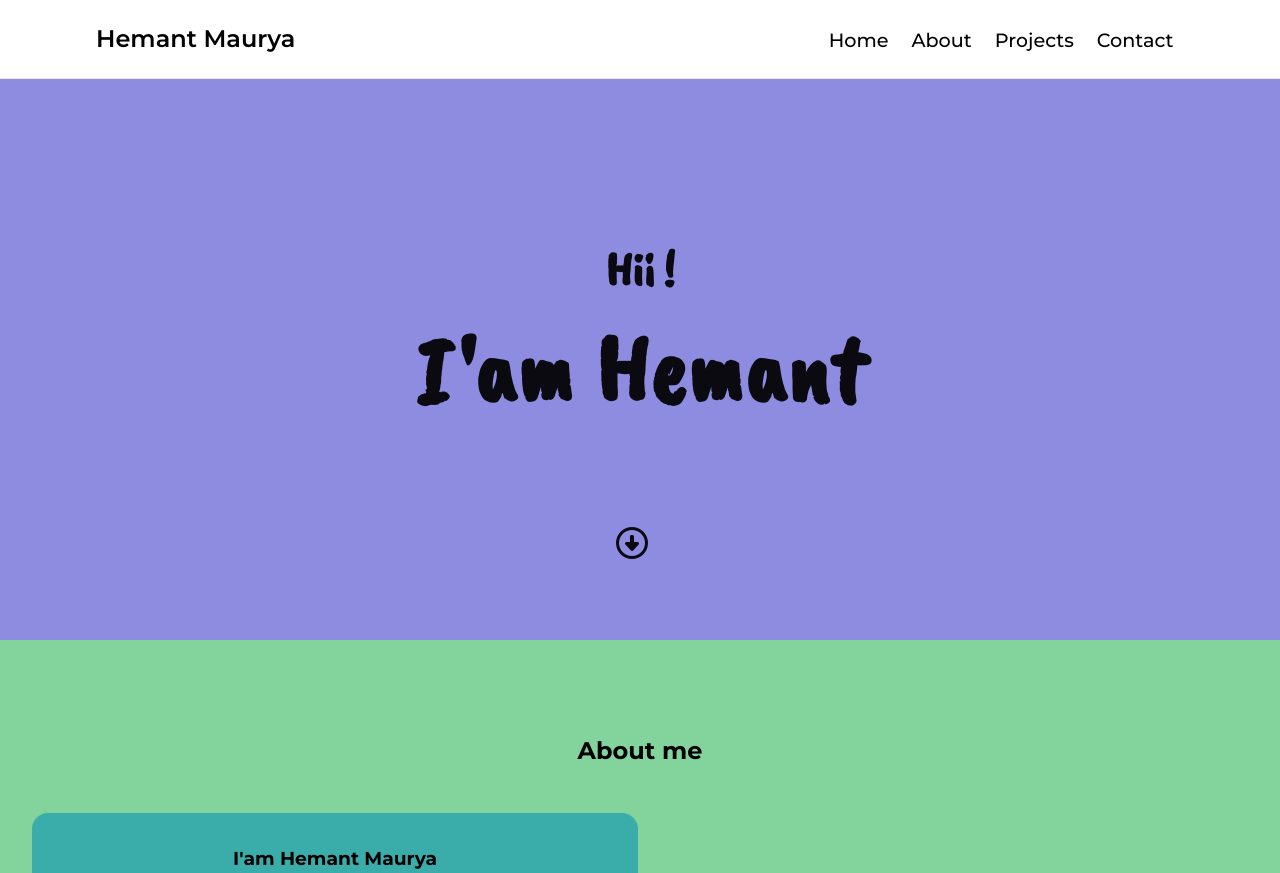
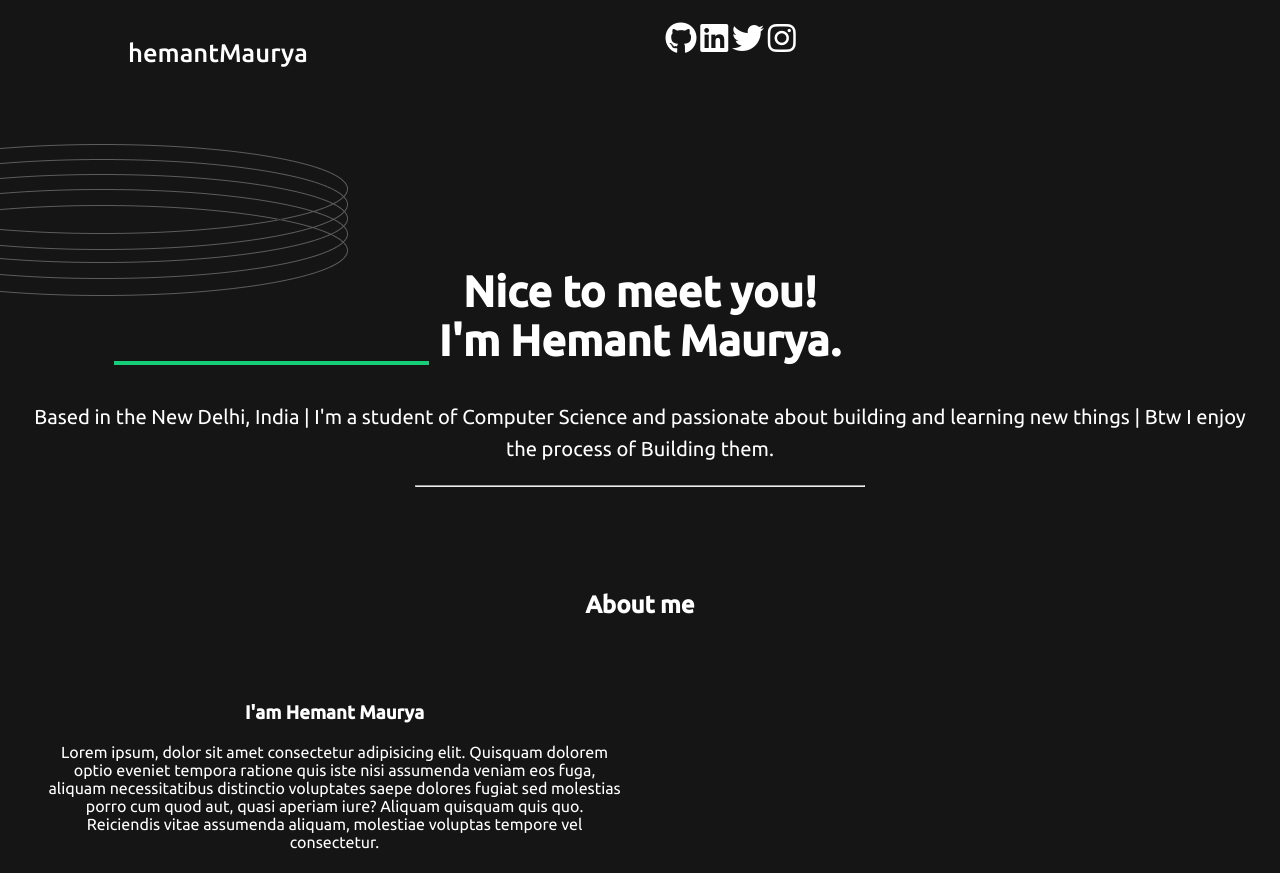
Before and after one commit to hemantmaurya344/Portfolio, a plain HTML site: page index.html in a window 1280 px wide. Shown: the top 873 px of the page. Drawn offline with nearby package versions, Linux system fonts and the light colour scheme.

Commit message:
15 Jan 2023

```diff
--- a/index.html
+++ b/index.html
@@ -5,7 +5,7 @@
     <meta http-equiv="X-UA-Compatible" content="IE=edge">
     <meta name="viewport" content="width=device-width, initial-scale=1.0">
     <title>Hemant.</title>
-
+    <link rel="shortcut icon" href="/resources/images/favicon.png" type="png/svg">
     <link rel="stylesheet" href="https://cdnjs.cloudflare.com/ajax/libs/font-awesome/6.2.0/css/all.min.css" integrity="sha512-xh6O/CkQoPOWDdYTDqeRdPCVd1SpvCA9XXcUnZS2FmJNp1coAFzvtCN9BmamE+4aHK8yyUHUSCcJHgXloTyT2A==" crossorigin="anonymous" referrerpolicy="no-referrer" />
     <link rel="stylesheet" href="styles/style.css">
     <script src="index.js" defer></script>
@@ -13,24 +13,31 @@
 <body>
     <nav>
         <div class="navbar">
-            <a href="#Home" onclick="toHome()" class="title">Hemant Maurya</a>
-            <ul>
-                <li onclick="toHome()"><a href="#Home">Home</a></li>
-                <li onclick="toabout()"><a href="#About">About</a></li>
-                <li onclick="toproject()"><a href="#Projects">Projects</a></li>
-                <li onclick="tocontact()"><a href="#Contact">Contact</a></li>
-            </ul>
+            <a href="#Home" class="title">hemantMaurya</a>
+            <div class="social-links">
+                <i class="fa-brands fa-github fa-2x" onclick="github()"></i>
+                <i class="fa-brands fa-linkedin fa-2x" onclick="linkedin()"></i>
+                <i class="fa-brands fa-twitter fa-2x" onclick="twitter()"></i>
+                <i class="fa-brands fa-instagram fa-2x" onclick="instagram()"></i>
+            </div>
         </div>
     </nav>
+
     <!-- Home page -->
     <section class="home" id="home-page">
+        <div class="drawable-objects">
+            <img src="/resources/circle-object.png" alt="backround-object">
+        </div>
         <div>
-            <h1>Hii ! <span>I'am Hemant</span></h1>
-            <i class="fa-regular fa-circle-down fa-2xl"></i>
+            <div class="underline"></div>
+            <h1>Nice to meet you! <span> I'm Hemant Maurya.</span></h1>
+            <p>Based in the New Delhi, India | I'm a student of Computer Science and passionate about building and learning new things | Btw I enjoy the process of Building them.</p>
+
         </div>
     </section>
+    <hr>
 
-    <!--About page-->
+    <!--skill page-->
     <section class="about" id="about-page">
         <h2>About me</h2>
         <div class="about-grid-outer">
@@ -73,13 +80,13 @@
         <h2>Contact</h2>
         <h3>Get in touch with me : <a href="">hemantmaurya344@gmail.com</a></h3>
         <h5>Or Connect with me here: </h5>
-        <i class="fa-brands fa-linkedin"></i>
-        <i class="fa-brands fa-twitter"></i>
-        <i class="fa-brands fa-github"></i>
-        <i class="fa-brands fa-instagram"></i>
+        <i class="fa-brands fa-linkedin fa-2x" onclick="linkedin()"></i>
+        <i class="fa-brands fa-twitter fa-2x" onclick="twitter()"></i>
+        <i class="fa-brands fa-github fa-2x" onclick="github()"></i>
+        <i class="fa-brands fa-instagram fa-2x" onclick="instagram()"></i>
         <h6>Optional:</h6>
-        <i class="fa-brands fa-discord"></i>
-        <i class="fa-brands fa-telegram"></i>
+        <i class="fa-brands fa-discord fa-2x"></i>
+        <i class="fa-brands fa-telegram fa-2x"></i>
     </section>
 
     <!-- footer -->
--- a/index.js
+++ b/index.js
@@ -1,13 +1,19 @@
 // for funtioning the navbar buttons
 function toHome(e){
-    const homeBtn = document.getElementById('home-page').scrollIntoView(true);
+    const homeBtn = document.querySelector('body').scrollIntoView(true);
 }
-function toabout(e){
-    const aboutBtn  = document.getElementById('about-page').scrollIntoView(true);
+
+
+
+function linkedin(e){
+    window.location.href="https://www.linkedin.com/in/hemantmaurya344/";
 }
-function toproject(e){
-    const projectBtn = document.getElementById('project-page').scrollIntoView(true);
+function twitter(e){
+    window.location.href="https://twitter.com/mauryahemant19";
 }
-function tocontact(e){
-    const contactBtn = document.getElementById('contact-page').scrollIntoView(true);
+function github(e){
+    window.location.href="https://github.com/hemantmaurya344";
 }
+function instagram(e){
+    window.location.href="https://www.instagram.com/iamhemantmaurya/";
+}
--- a/styles/style.css
+++ b/styles/style.css
@@ -1,79 +1,93 @@
-@import url('https://fonts.googleapis.com/css2?family=Montserrat:wght@400;500;600;700&family=Caveat+Brush:wght@400&display=swap');
+@import url('https://fonts.googleapis.com/css2?family=Ubuntu:wght@400;500&display=swap');
 
+:root{
+    --font-primary: 'Ubuntu', sans-serif;
+    --font-regular: 400;
+    --font-semibold: 500;
+    --font-bold: 600;
+}
 /* add animation to h1 and h1 span */
 /* nav bar animation hover */
+
 body{
-    font-family: 'Montserrat', sans-serif;
+    font-family: var(--font-primary);
     margin: 0;
     padding: 0;
     text-align: center;
+    scroll-behavior: smooth;
+    background-color: rgba(12, 12, 12, 0.959);
+    color: white;
 }
+
+/* navigation-section */
 
 nav a {
     text-decoration: none;
-    color: black;
+    color: rgb(255, 255, 255);
     cursor: default;
 }
 .navbar{
     display: flex;
-    align-items: baseline;
-    border-bottom: 0.12em solid rgba(238, 231, 231, 0.932);
-    background-color: white;
-    width: 84.5em;
-    position: fixed;
 }
 .navbar .title{
-    margin-top: 1em;
-    margin-left: 4em;
-    font-weight: 600;
-    font-size: 1.5em;
+    text-align: center;
+    margin: 1.5em 0 0 5em;
+    font-weight: var(--font-semibold);
+    font-size: 1.6em;
 }
-li{
-    list-style: none;
-    padding: 0.5em;
-    margin-left: 0.2em;
-    font-size: 1.2em;
-    font-weight: 500;
-    border-radius: 0.5em solid black;
-}
-
-ul{
-    display: flex;
-    flex-direction: row;
-    margin-left: 30em;
+.social-links{
+    display: grid;
+    gap: 1em ;
+    position: relative;
+    top: 10em;
+    left: 7em;
 
 }
 
+/* home-section start here*/
+
 .home{
-    background-color: rgba(99, 97, 212, 0.726);
-    /* padding: 15em; */
-    color: rgba(0, 0, 0, 0.925);
-    /* background-image: url(/resources/home-page.svg);
-    background-repeat: no-repeat;    */
+    color: white;
+    font-size: 1.8em;
+    font-weight: var(--font-semibold);
+}
+.drawable-objects{
+    position: absolute;
+    top: 5em;
+    left: -8em;
+    opacity: 30%;
 }
 .home h1{
-    margin: 0;
-    /* padding: 5em; */
-    padding-top: 5em;
-    font-size: 3em;
-    text-align: center;
-    font-family: 'Caveat Brush', cursive;
-    /* color: rgba(87, 38, 52, 0.932); */
+    margin-top: 4.5em;
     cursor: default;
+}
+.underline{
+    border: 0.1em solid rgb(23, 206, 120);
+    position: relative;
+    left: 3.95em;
+    top: 10.15em;
+    width: 10.8em;
+    z-index: -1;
+}
+.home p{
+    font-size: 0.7em;
+    font-weight: var(--font-regular);
+    margin: 1em;
+    line-height: 1.6em;
 }
 .home span{
     display: block;
-    margin-top: 0.1em;
-    letter-spacing: 0.01em;
-    font-size: 2em;
 }
-.home i{
-    margin: 3.5em 0 3em -0.5em;
+
+
+hr{
+    width: 28em;
 }
+
 
 .about{
     text-align: center;
-    background-color: #83d39d;
+    /* background-color: #5e8d6e; */
     padding: 0 2em 5em 2em;
 
 }
@@ -89,19 +103,19 @@ ul{
 }
 
 .about-inner{
-    background-color: #3AADAB;
+    /* background-color: #396c9c; */
     padding: 1em;
     border-radius: 1em;
     margin-bottom: 10em;
 }
 .skills-inner{
-    background-color: #3AADAB;
+    /* background-color: #3AADAB; */
     padding: 1em;
     border-radius: 1em;
     margin-top: 17em;
 }
 .project{
-    background-color: burlywood;
+    /* background-color: burlywood; */
 }
 .project h2{
     margin: 0;
@@ -111,22 +125,35 @@ ul{
 
 
 
-
-
-
 .contact{
-    background-color: rgba(85, 124, 124, 0.952);
+    /* background-color: rgba(85, 124, 124, 0.952); */
+    padding-bottom: 2em;
 }
 .contact h2{
     margin: 0;
     padding-bottom: 0;
 }
+/* .contact > i{
+    border: 0.3em solid white;
+    background-color: white;
+    border-radius: 100%;
+} */
 
 
 
-.footer{
-    background-color: rgb(255, 255, 255);
-}
 .footer h3{
     margin: 0;
 }
+
+@media screen and (min-width: 600px) {
+    .social-links{
+        display: block;
+        left: 22em;
+        top: 1em;
+        padding: 0.35em;
+    }
+    .drawable-objects{
+        left: -5em;
+    }
+
+}
```
Also changed, not shown: styles/index2.html (added, +12 -0 lines), resources/circle-object.png (added), resources/images/favicon.png (added).
